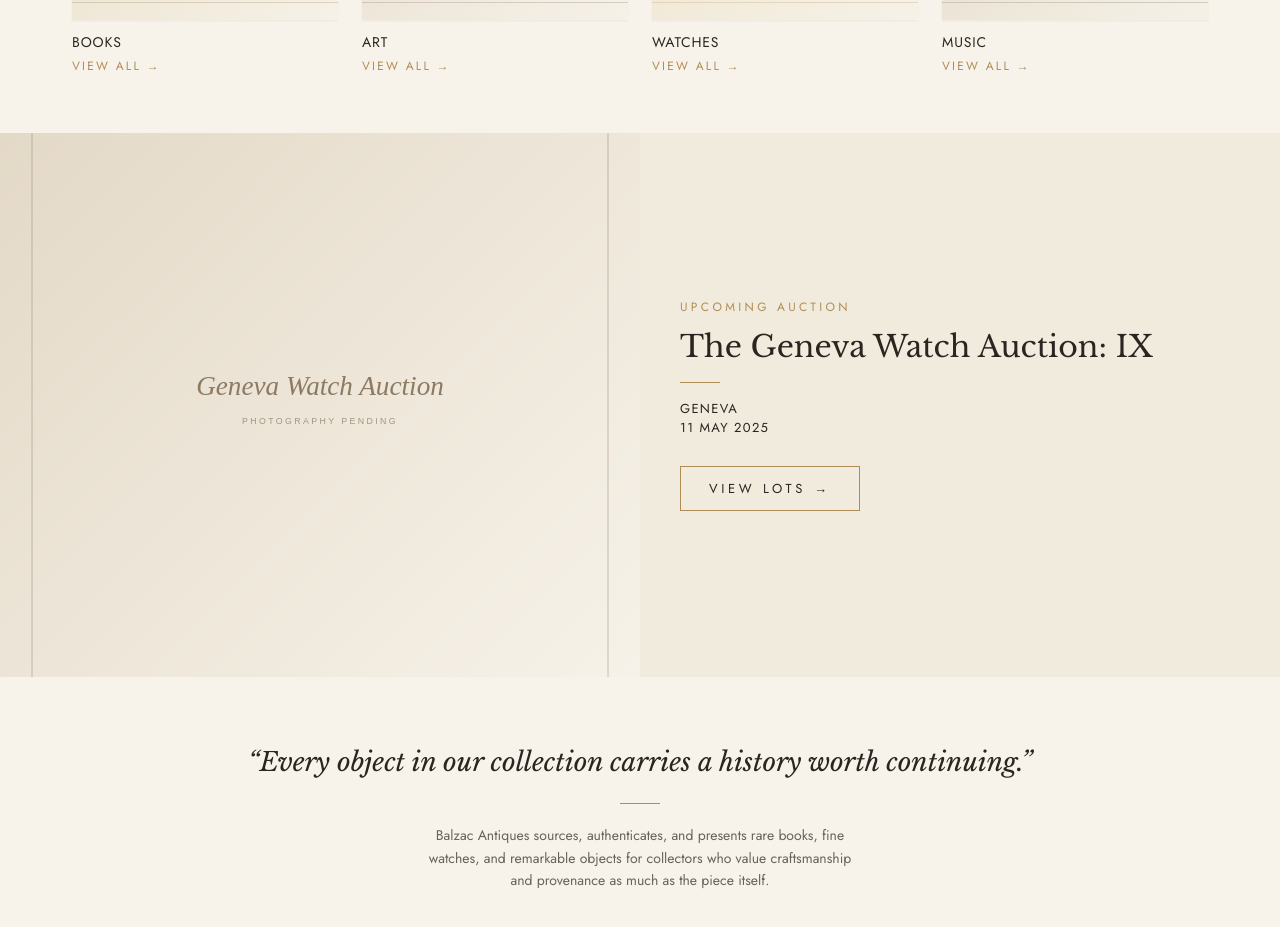
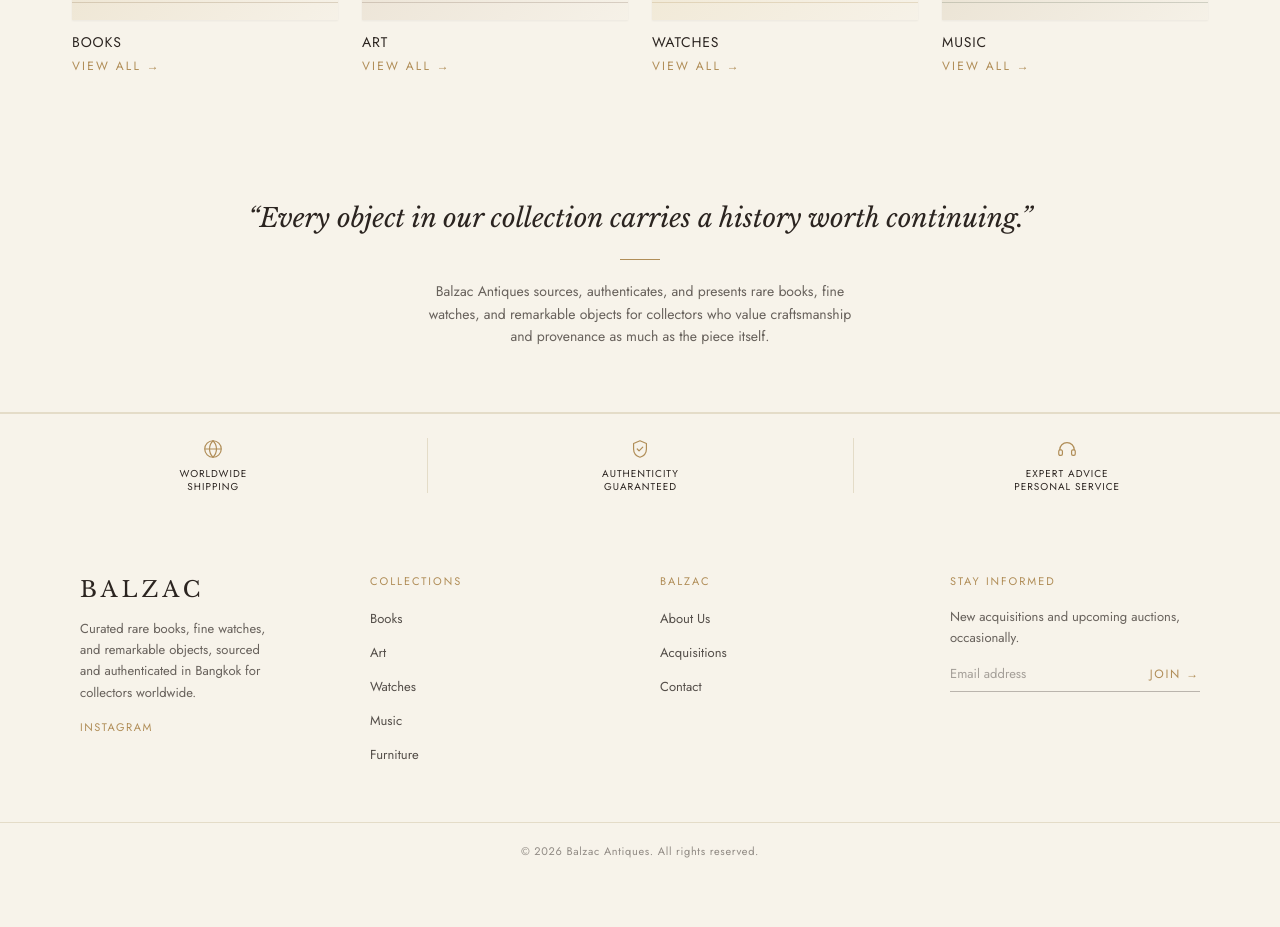
Before and after one commit to majidahmadi86/balzac-antiques, a Next.js app: page / in a window 1280 px wide. Shown: the part 1200-2127 px from the top of the page. After the commit the page ends 2079 px from the top, so only its background shows below. Built offline with nearby package versions, Linux system fonts and the light colour scheme; no server answers; the database is empty.

Commit message:
Homepage: hide auction banner behind a visible flag

```diff
--- a/app/page.tsx
+++ b/app/page.tsx
@@ -102,9 +102,11 @@ export default async function HomePage() {
       </section>
 
       {/* ---------------------------------------------------------------- */}
-      {/* AUCTION BANNER — data-driven from the `auction` object in       */}
-      {/* lib/data.ts, same swap-in-a-DB-later shape as categories.       */}
+      {/* AUCTION BANNER · hidden for now via the `visible` flag on the    */}
+      {/* `auction` object in lib/data.ts. Flip it to true (and refresh    */}
+      {/* the title, city, date, href) to bring a real event banner back.  */}
       {/* ---------------------------------------------------------------- */}
+      {auction.visible ? (
         <section className="grid grid-cols-1 bg-parchment sm:grid-cols-2">
           <div className="relative aspect-[4/3] sm:aspect-[4/3.4]">
             <Image
@@ -133,6 +135,7 @@ export default async function HomePage() {
             </Link>
           </div>
         </section>
+      ) : null}
 
       {/* ---------------------------------------------------------------- */}
       {/* BRAND STORY — moved below the fold, after Featured/Auction, so  */}
--- a/lib/data.ts
+++ b/lib/data.ts
@@ -189,6 +189,9 @@ export const formatPrice = (eur: number) =>
 // ---------------------------- Homepage banner -----------------------------
 
 export const auction = {
+  // Hidden for now: Zac has no live auction. Flip to true and refresh the
+  // title, city, date and href to show a real event banner on the homepage.
+  visible: false,
   eyebrow: "Upcoming Auction",
   title: "The Geneva Watch Auction: IX",
   city: "Geneva",
```
Lines whose indentation alone changed are shown as unchanged.
